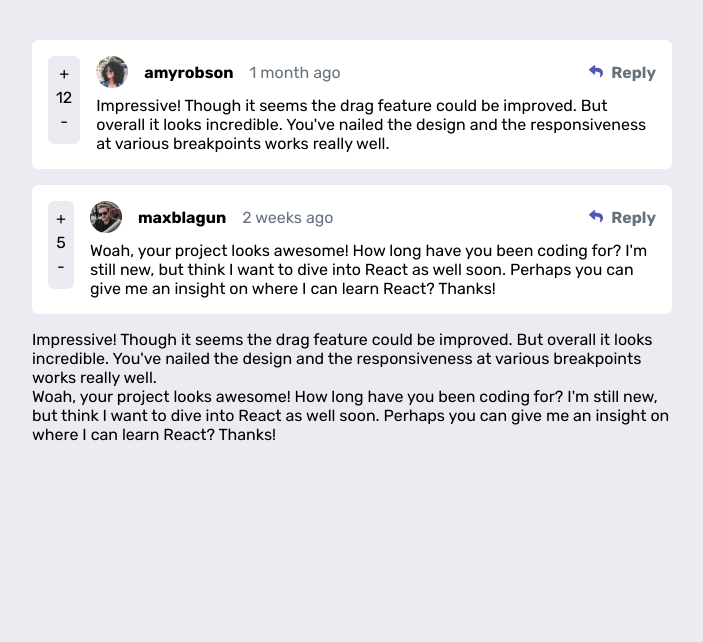
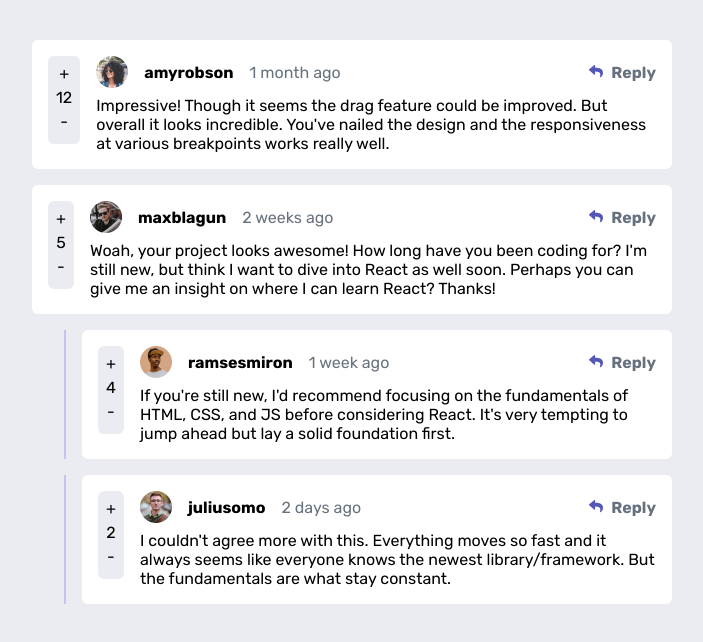
Before and after one commit to Johnnnex/interactive-comment-section, a React (Vite) app: page / in a window 1280 px wide. Shown: the top 642 px of the page, without its empty margins (288-991 px from the left). Built offline with nearby package versions, Linux system fonts and the light colour scheme.

Commit message:
reply section sorted out

```diff
--- a/src/App.jsx
+++ b/src/App.jsx
@@ -3,12 +3,18 @@ import './App.css'
 import data from'./assets/data.json'
 
 function App() {
-  const userReply = data.comments.map(reply => ( (
-    <div key={reply.id}>
-      <p>{reply.content}</p>
-    </div>
-  )
-  ) )
+  // const [comments, setComments] = useState(data.comments)
+  // const [comment, setComment] = useState('')
+  // const [userComment, setUserComment] = useState('')
+  // const [user, setUser] = useState(data.user)
+  // const [isEditing, setIsEditing] = useState(false)
+  // const [isDeleting, setIsDeleting] = useState(false)
+  // const [isDeletingComment, setIsDeletingComment] = useState(false)
+  // const [isDeletingUser, setIsDeletingUser] = useState(false)
+  // const [isDeletingAll, setIsDeletingAll] = useState(false)
+  // const [isDeletingAllComments, setIsDeletingAllComments] = useState(false)
+  // const [isDeletingAllUsers, setIsDeletingAllUsers] = useState(false)
+  // const [isDeletingAllCommentsAndUsers, setIsDeletingAllCommentsAndUsers] = useState(false)
   const userComment = data.comments.map(comment => ( (
     <section>
       <div key={comment.id} className='comment-area'>
@@ -27,7 +33,28 @@ function App() {
           <p>{comment.content}</p>
         </div>
       </div>
-      {comment.replies && userReply}
+      {comment.replies && comment.replies.map(reply => {
+        return (
+          <div className='replies-container'>
+            <div key={reply.id} className='comment-area'>
+              <div className='aside'>
+                <span>+</span>
+                <span>{reply.score}</span>
+                <span>-</span>
+              </div>
+              <div className='comment-output'>
+                <div className='top'>
+                  <img className='img-reply' src={reply.user.image.webp} alt="" />
+                  <b className='name'>{reply.user.username}</b>
+                  <span>{reply.createdAt}</span>
+                  <span className='reply-btn'><img src="/images/icon-reply.svg" alt="" />&nbsp;&nbsp;<b>Reply</b></span>
+                </div>
+                <p>{reply.content}</p>
+              </div>
+            </div>
+          </div>
+        )
+      })}
 
     </section>
     )
```
